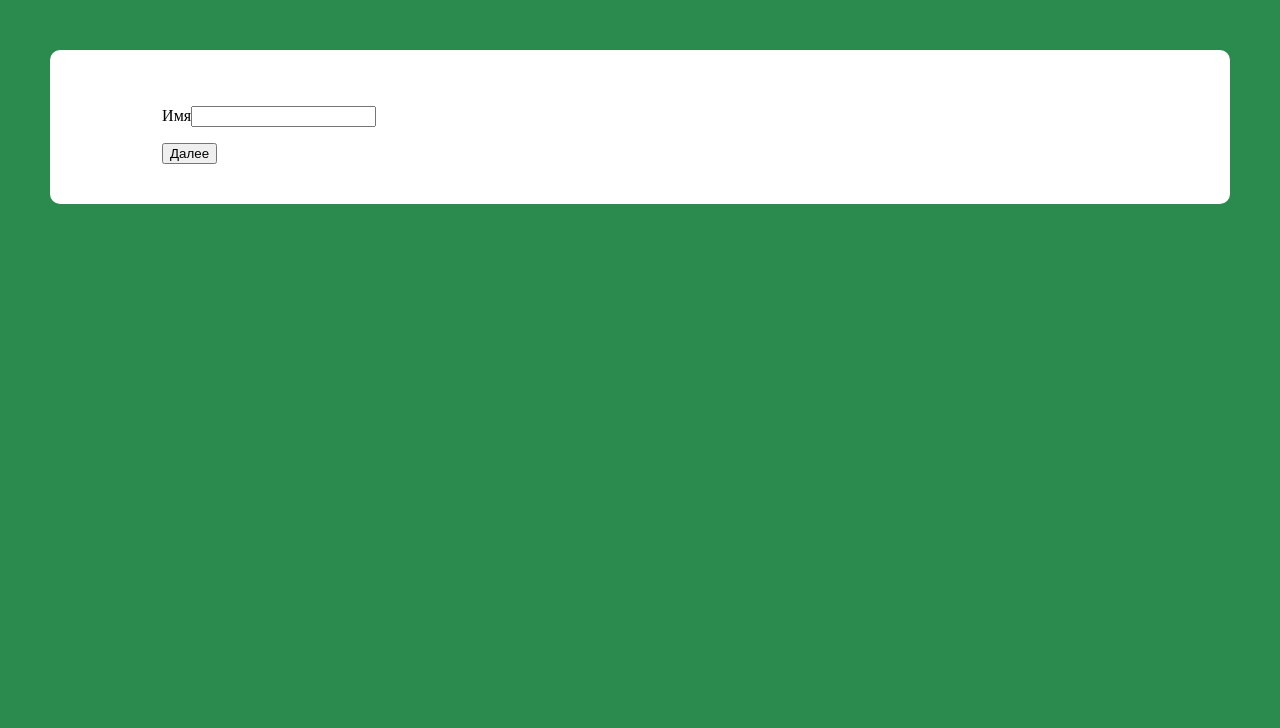
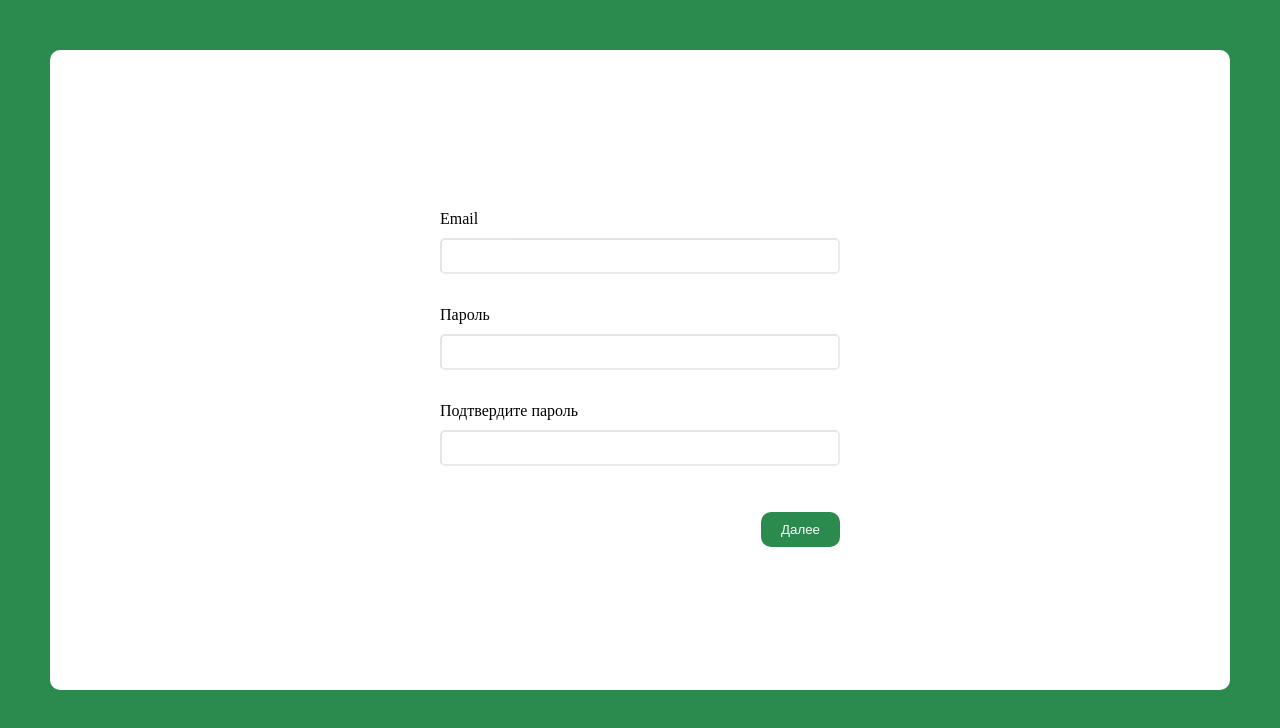
Before and after one commit to pwsd-dev/testing-Bcraft, a React (Create React App) app: page / in a window 1280 px wide. Shown: the top 728 px of the page. Built offline with nearby package versions, Linux system fonts and the light colour scheme.

Commit message:
Authorization page

```diff
--- a/src/components/Form.jsx
+++ b/src/components/Form.jsx
@@ -8,7 +8,7 @@ function Form() {
   });
 
   return (
-    <div className="container">
+    <div className="container-form">
       <Formik
         initialValues={{
           name: "",
@@ -36,20 +36,49 @@ function Form() {
         }) => (
           <div className={`form`}>
             <p>
-              <label htmlFor={`name`}>Имя</label>
+              <label htmlFor={`email`}>Email</label>
               <input
                 className={`input`}
                 type={`text`}
-                name={`name`}
+                name={`email`}
                 onChange={handleChange}
                 onBlur={handleBlur}
-                value={values.name}
+                value={values.email}
+              />
+            </p>
+            {touched.name && errors.name && (
+              <p className={`error`}>{errors.name}</p>
+            )}
+            <p>
+              <label htmlFor={`password`}>Пароль</label>
+              <input
+                className={`input`}
+                type={`text`}
+                name={`password`}
+                onChange={handleChange}
+                onBlur={handleBlur}
+                value={values.password}
+              />
+            </p>
+            {touched.name && errors.name && (
+              <p className={`error`}>{errors.name}</p>
+            )}
+            <p>
+              <label htmlFor={`confirmPassword`}>Подтвердите пароль</label>
+              <input
+                className={`input`}
+                type={`text`}
+                name={`confirmPassword`}
+                onChange={handleChange}
+                onBlur={handleBlur}
+                value={values.confirmPassword}
               />
             </p>
             {touched.name && errors.name && (
               <p className={`error`}>{errors.name}</p>
             )}
             <button
+              className={"button"}
               disabled={!isValid && !dirty}
               onClick={handleSubmit}
               type={`submit`}
--- a/src/scss/app.scss
+++ b/src/scss/app.scss
@@ -20,33 +20,46 @@ body {
   padding: 40px 0;
 }
 
-.container {
-  width: $container-width;
+.container-form {
+  // width: $container-width;
   margin: 0 auto;
+  display: flex;
+  justify-content: center;
 }
 
-// .form {
-//   //   display: flex;
-//   //   flex-direction: column;
-//   //   justify-content: center;
-//   //   height: calc(80vh - 50px);
-//   //   flex-grow: 1;
-//   height: 60vh;
-//   display: block;
-//   input {
-//     // padding-left: 10px;
-//     // margin: 30px;
-//     // height: 50px;
-//     // border-radius: 10px;
+.form {
+  height: 70vh;
+  display: flex;
+  justify-content: center;
+  align-items: center;
+  flex-direction: column;
 
-//     border: 1px solid rgba(161, 161, 161, 0.5);
-//   }
+  label {
+    display: flex;
+    margin-bottom: 10px;
+  }
 
-//   .error {
-//     color: red;
-//   }
-// }
+  .input {
+    border-color: rgba(64, 64, 64, 0.1);
+    padding-left: 10px;
+    width: 30vw;
+    height: 30px;
+    outline: none;
+    border-radius: 5px;
+  }
 
-.form {
-  width: 300px;
+  button {
+    align-self: flex-end;
+  }
 }
+
+.button {
+  height: 35px;
+  padding: 0 20px;
+  background-color: $background;
+  color: #fff;
+  border: none;
+
+  border-radius: 10px;
+  margin-top: 30px;
+}
```
